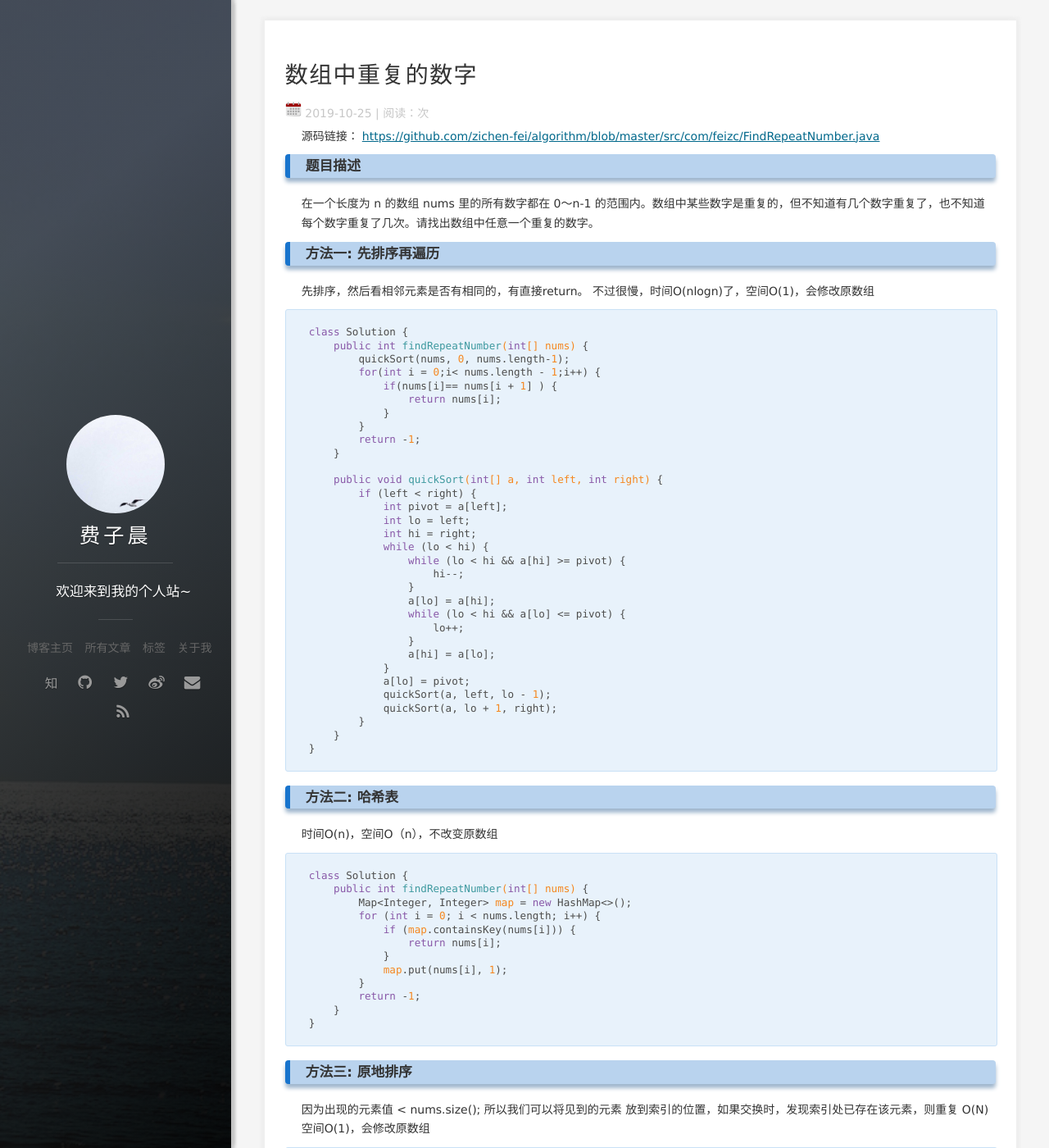
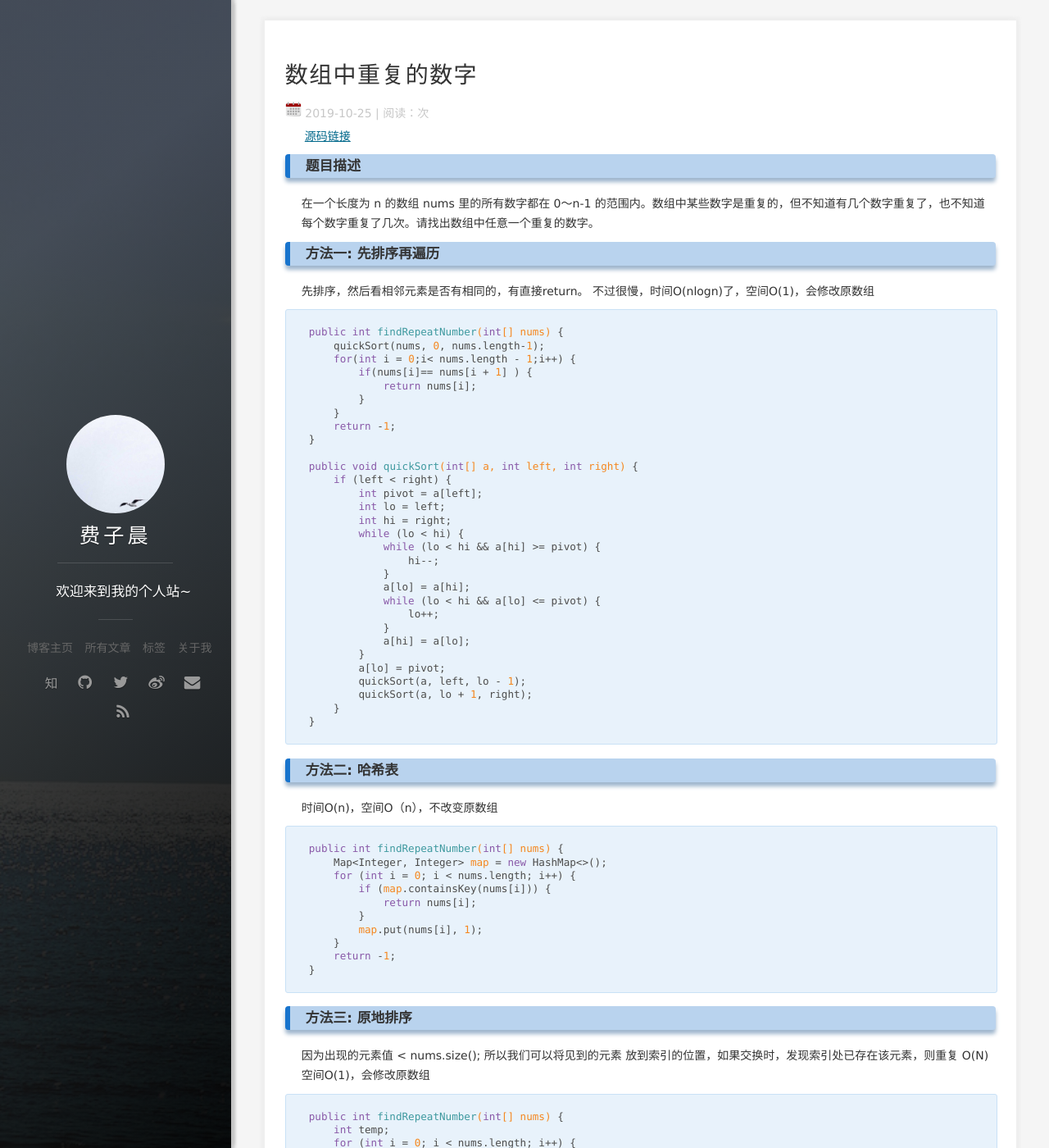
Before and after one commit to zichen-fei/zichen-fei.github.io, a Jekyll site: the page built from _posts/2019-10-25-数组中重复的数字.md, in a window 1280 px wide and 1400 px high. Shown: the whole window at 82% size. Built offline with Jekyll 4.4.1, drawn with Linux system fonts in a browser that asks for light colours; nearby versions of some CDN libraries; comment, search, counter and statistics services are not loaded; some of the changed text lies outside the part shown.

Commit message:
add post

````diff
--- a/_posts/2019-10-25-数组中重复的数字.md
+++ b/_posts/2019-10-25-数组中重复的数字.md
@@ -5,7 +5,7 @@ date: 2019-10-25
 tags: 算法
 ---
 
-源码链接：[https://github.com/zichen-fei/algorithm/blob/master/src/com/feizc/FindRepeatNumber.java]()
+[源码链接](https://github.com/zichen-fei/algorithm/blob/master/src/com/feizc/FindRepeatNumber.java)
 
 ### **题目描述**
 在一个长度为 n 的数组 nums 里的所有数字都在 0～n-1 的范围内。数组中某些数字是重复的，但不知道有几个数字重复了，也不知道每个数字重复了几次。请找出数组中任意一个重复的数字。
@@ -15,36 +15,34 @@ tags: 算法
 先排序，然后看相邻元素是否有相同的，有直接return。 不过很慢，时间O(nlogn)了，空间O(1)，会修改原数组
 
 ```
-class Solution {
-    public int findRepeatNumber(int[] nums) {
-        quickSort(nums, 0, nums.length-1);
-        for(int i = 0;i< nums.length - 1;i++) {
-            if(nums[i]== nums[i + 1] ) {
-                return nums[i];
+public int findRepeatNumber(int[] nums) {
+    quickSort(nums, 0, nums.length-1);
+    for(int i = 0;i< nums.length - 1;i++) {
+        if(nums[i]== nums[i + 1] ) {
+            return nums[i];
+        }
+    }
+    return -1;
+}
+
+public void quickSort(int[] a, int left, int right) {
+    if (left < right) {
+        int pivot = a[left];
+        int lo = left;
+        int hi = right;
+        while (lo < hi) {
+            while (lo < hi && a[hi] >= pivot) {
+                hi--;
             }
+            a[lo] = a[hi];
+            while (lo < hi && a[lo] <= pivot) {
+                lo++;
+            }
+            a[hi] = a[lo];
         }
-        return -1;
-    }
-
-    public void quickSort(int[] a, int left, int right) {
-        if (left < right) {
-            int pivot = a[left];
-            int lo = left;
-            int hi = right;
-            while (lo < hi) {
-                while (lo < hi && a[hi] >= pivot) {
-                    hi--;
-                }
-                a[lo] = a[hi];
-                while (lo < hi && a[lo] <= pivot) {
-                    lo++;
-                }
-                a[hi] = a[lo];
-            }
-            a[lo] = pivot;
-            quickSort(a, left, lo - 1);
-            quickSort(a, lo + 1, right);
-        }
+        a[lo] = pivot;
+        quickSort(a, left, lo - 1);
+        quickSort(a, lo + 1, right);
     }
 }
 ```
@@ -54,17 +52,15 @@ class Solution {
 时间O(n)，空间O（n），不改变原数组
 
 ```
-class Solution {
-    public int findRepeatNumber(int[] nums) {
-        Map<Integer, Integer> map = new HashMap<>();
-        for (int i = 0; i < nums.length; i++) {
-            if (map.containsKey(nums[i])) {
-                return nums[i];
-            }
-            map.put(nums[i], 1);
+public int findRepeatNumber(int[] nums) {
+    Map<Integer, Integer> map = new HashMap<>();
+    for (int i = 0; i < nums.length; i++) {
+        if (map.containsKey(nums[i])) {
+            return nums[i];
         }
-        return -1;
+        map.put(nums[i], 1);
     }
+    return -1;
 }
 ```
 
@@ -73,21 +69,19 @@ class Solution {
 因为出现的元素值 < nums.size(); 所以我们可以将见到的元素 放到索引的位置，如果交换时，发现索引处已存在该元素，则重复 O(N) 空间O(1)，会修改原数组
 
 ```
-class Solution {
-    public int findRepeatNumber(int[] nums) {
-        int temp;
-        for (int i = 0; i < nums.length; i++) {
-            while (nums[i] != i) {
-                temp = nums[i];
-                if (nums[temp] == temp) {
-                    return temp;
-                }
-                nums[i] = nums[temp];
-                nums[temp] = temp;
+public int findRepeatNumber(int[] nums) {
+    int temp;
+    for (int i = 0; i < nums.length; i++) {
+        while (nums[i] != i) {
+            temp = nums[i];
+            if (nums[temp] == temp) {
+                return temp;
             }
+            nums[i] = nums[temp];
+            nums[temp] = temp;
         }
-        return -1;
     }
+    return -1;
 }
 ```
 
@@ -96,23 +90,21 @@ class Solution {
 另外初始化一个长度一样的数组b，每个元素赋值为-1，然后遍历数组，把数组的元素依照其自身的值，放入数组b中对应编号的位置，如果出现了重复的元素，就返回
 
 ```
-class Solution {
-    public int findRepeatNumber(int[] nums) {
-        int[] b = new int[nums.length];
+public int findRepeatNumber(int[] nums) {
+    int[] b = new int[nums.length];
 
-        for (int j = 0; j < num.length; j++) {
-            b[j] = -1;
+    for (int j = 0; j < num.length; j++) {
+        b[j] = -1;
+    }
+
+    for (int i = 0; i < nums.length; i++) {
+        if (nums[i] == num[nums[i]]) {
+            return nums[i];
+        } else {
+            b[nums[i]] = nums[i];
         }
-
-        for (int i = 0; i < nums.length; i++) {
-            if (nums[i] == num[nums[i]]) {
-                return nums[i];
-            } else {
-                b[nums[i]] = nums[i];
-            }
-        }
-        return -1;
     }
+    return -1;
 }
 ```
 
````
Also changed, not shown: _posts/2017-07-29-sort.md (+1 -1 lines), _posts/2019-10-26-二维数组中的查找.md (+1 -1 lines), _posts/2019-10-26-替换空格.md (added, +67 -0 lines), _posts/2019-11-02-Java中的CAS.md (added, +48 -0 lines), _posts/2019-11-02-Java内存区域.md (added, +75 -0 lines), images/posts/Java内存区域/a1.png (added), images/posts/Java内存区域/a2.png (added).
